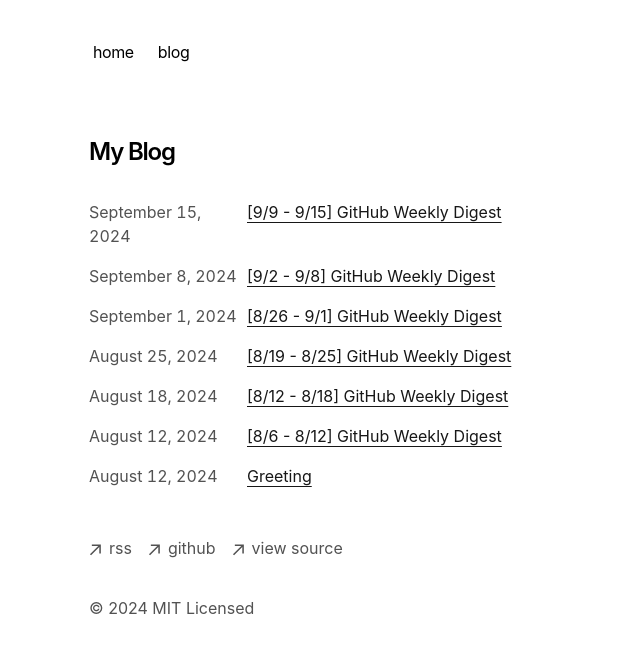
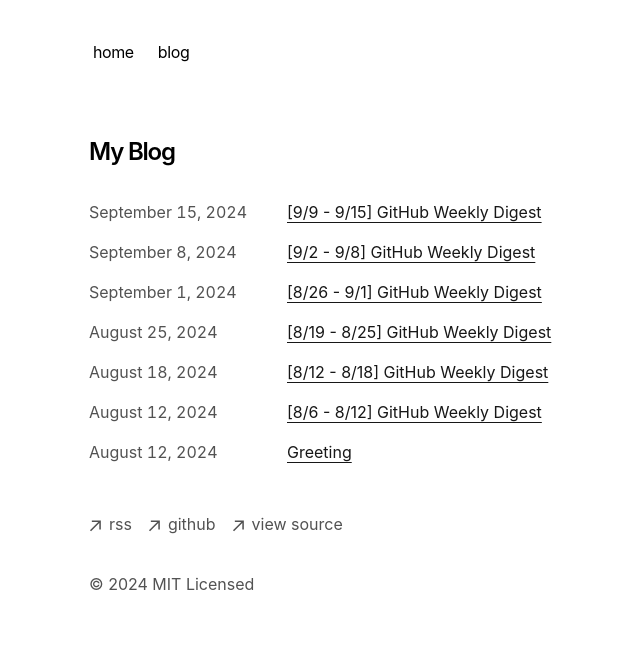
Before and after one commit to guan404ming/dev-digest, a Next.js app in the folder frontend/: page /blog in a window 1280 px wide. Shown: the top 652 px of the page, without its empty margins (263-903 px from the left). Built offline with nearby package versions, Linux system fonts and the light colour scheme.

Commit message:
fix: update space

```diff
--- a/frontend/app/components/posts.tsx
+++ b/frontend/app/components/posts.tsx
@@ -21,8 +21,8 @@ export function BlogPosts() {
             className="flex flex-col space-y-1 mb-4"
             href={`/blog/${post.slug}`}
           >
-            <div className="w-full flex flex-col md:flex-row space-x-0 md:space-x-2">
-              <p className="text-neutral-600 dark:text-neutral-400 w-[150px] tabular-nums">
+            <div className="w-full flex flex-col md:flex-row space-x-0 md:space-x-12">
+              <p className="text-neutral-600 dark:text-neutral-400 w-[150px] tabular-nums whitespace-nowrap">
                 {formatDate(post.metadata.publishedAt, false)}
               </p>
               <p className="text-neutral-900 dark:text-neutral-100 tracking-tigh underline-offset-4 underline decoration-[0.5px]">
```
